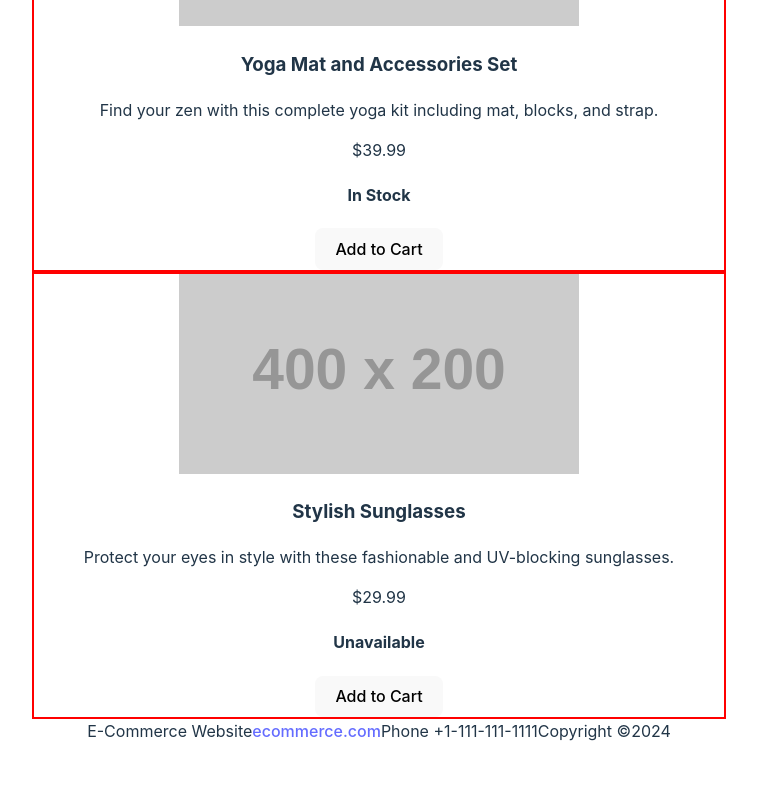
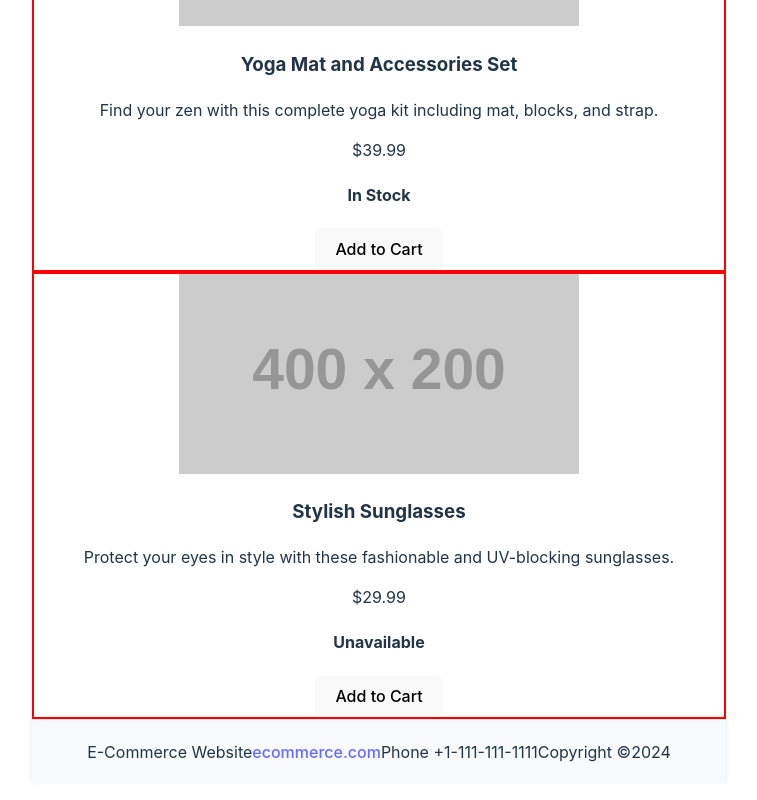
Before and after one commit to yashpatel521/Components-2, a React (Vite) app: page / in a window 1280 px wide. Shown: the part 4000-4800 px from the top of the page, without its empty margins (261-1018 px from the left). Before the commit the page ends 4775 px from the top, so only its background shows below. Built offline with nearby package versions, Linux system fonts and the light colour scheme.

Commit message:
assigment 2 completed

```diff
--- a/src/App.jsx
+++ b/src/App.jsx
@@ -3,13 +3,22 @@ import ProductCardContainer from "./components/ProductCardContainer";
 import NavBar from "./components/NavBar";
 import Footer from "./components/Footer";
 import { user } from "./constant/User";
+import StyleWrapper from "./components/StyleWrapper";
+
+const styles = {
+  backgroundColor: "#f8f9fa",
+  padding: "20px",
+  textAlign: "center",
+  borderTop: "1px solid #dee2e6",
+  boxShadow: "0 -2px 4px rgba(0, 0, 0, 0.1)",
+};
 
 function App() {
   return (
     <main className="store">
       <NavBar user={user} />
       <ProductCardContainer />
-      <Footer />
+      <StyleWrapper styles={styles} section={<Footer />} />
     </main>
   );
 }
--- /dev/null
+++ b/src/components/StyleWrapper.jsx
@@ -0,0 +1,7 @@
+export default function StyleWrapper({ styles, section }) {
+  return (
+    <>
+      <div style={styles}>{section}</div>
+    </>
+  );
+}
```
